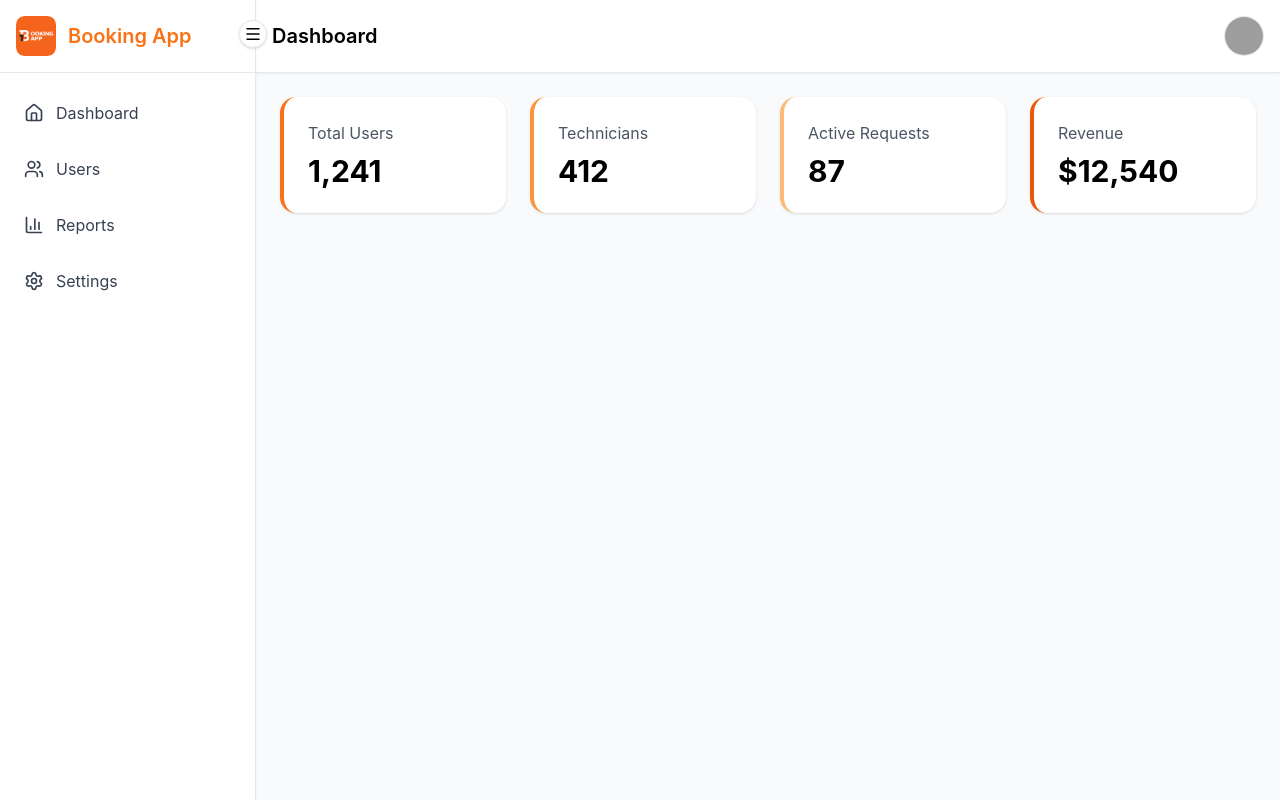
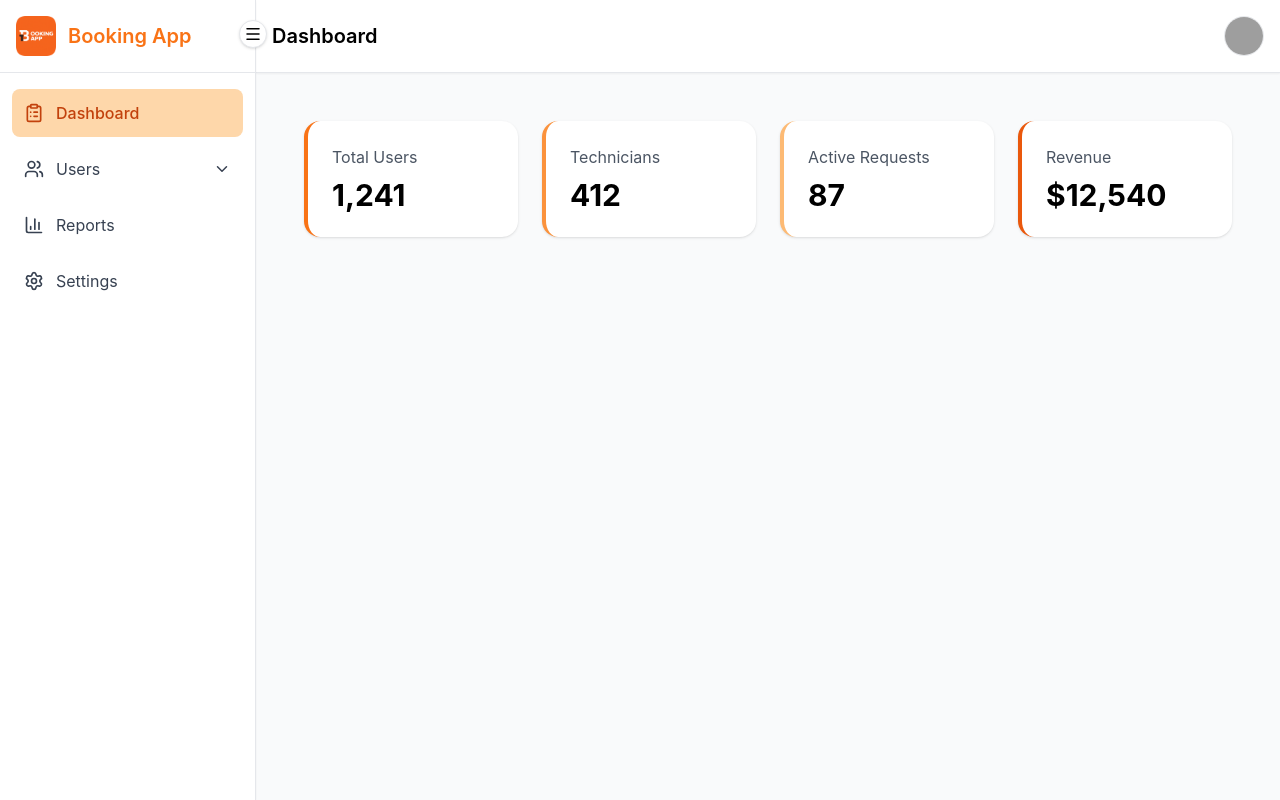
Before and after one commit to NguyenKhaDuy/BookingApp-UI, a React (Create React App) app: page /admin/home in a window 1280 px wide. Built offline with nearby package versions, Linux system fonts and the light colour scheme; grey boxes are pictures that could not be loaded.

Commit message:
Update admin sidebar

```diff
--- a/src/App.jsx
+++ b/src/App.jsx
@@ -13,6 +13,7 @@ import ForgotPassword from './Pages/Client/ForgotPasswordPage/ForgotPasswordPage
 import BookingPage from './Pages/Client/BookingPage/BookingPage';
 import ContactPage from './Pages/Client/ContactPage/ContactPage';
 import AdminHome from './Pages/Admin/AdminHome/AdminHome';
+import AdminCustomer from './Pages/Admin/AdminHome/AdminCustomers';
 import ClientLayout from './Layouts/ClientLayout/ClientLayout';
 import DashboardLayout from './Layouts/AdminLayout/DashboardLayout';
 import TechnicianLayout from './Layouts/TechnicianLayout/TechnicianLayout'
@@ -38,9 +39,10 @@ function App() {
                 </Route>
 
                 {/* ================= ADMIN LAYOUT ================= */}
-                <Route element={<DashboardLayout />}>
-                    <Route path="/admin/home" element={<AdminHome />} />
-                </Route>
+                <Route path='/admin/home' element={<DashboardLayout />} />
+                {/* <Route path="/admin/home" element={<AdminHome />} />
+                    <Route path="/admin/users" element={<AdminCustomer />} /> */}
+                {/* </Route> */}
 
                 {/* ================= TECHNICIAN LAYOUT ================= */}
                 <Route path="/technician/home" element={<TechnicianLayout />} />
--- /dev/null
+++ b/src/Components/Admin/Sidebar/AdminSidebar.jsx
@@ -0,0 +1,110 @@
+import { useState } from 'react';
+import {
+    Menu, ClipboardList, Users, BarChart3, Settings, ChevronDown,
+    User, Wrench        // ➜ THÊM ICON CHO SUBMENU
+} from 'lucide-react';
+import logo from '../../../assets/logo.png';
+
+export default function TechnicianSidebar({ active, setActive }) {
+    const [open, setOpen] = useState(true);
+    const [openUserSubmenu, setOpenUserSubmenu] = useState(false);
+
+    const menu = [
+        { key: 'dashboard', label: 'Dashboard', icon: ClipboardList },
+        {
+            key: 'users',
+            label: 'Users',
+            icon: Users,
+            submenu: [
+                { key: 'users-customer', label: 'Customer', icon: User },
+                { key: 'users-technician', label: 'Technician', icon: Wrench }
+            ]
+        },
+        { key: 'reports', label: 'Reports', icon: BarChart3 },
+        { key: 'settings', label: 'Settings', icon: Settings }
+    ];
+
+    return (
+        <div
+            className={`${open ? 'w-64' : 'w-20'}
+                bg-white border-r shadow-sm h-screen flex flex-col transition-all duration-300 relative`}
+        >
+            {/* Header */}
+            <div className={`flex items-center gap-3 border-b ${open ? 'p-4' : 'p-2'}`}>
+                <img src={logo} alt="logo" className="w-10 h-10" />
+                <h1
+                    className={`text-xl font-semibold text-orange-500 transition-all duration-200
+                    ${!open && 'opacity-0 translate-x-5 pointer-events-none'}`}
+                >
+                    Booking App
+                </h1>
+            </div>
+
+            {/* Toggle Sidebar */}
+            <button
+                onClick={() => setOpen(!open)}
+                className="absolute -right-3 top-5 bg-white border p-1 rounded-full shadow"
+            >
+                <Menu size={18} />
+            </button>
+
+            {/* Menu list */}
+            <div className="mt-4 flex flex-col gap-2 px-3">
+
+                {menu.map((m) => {
+                    const Icon = m.icon;
+                    const hasSubmenu = !!m.submenu;
+
+                    return (
+                        <div key={m.key}>
+                            {/* Menu chính */}
+                            <button
+                                onClick={() => {
+                                    if (hasSubmenu) setOpenUserSubmenu(!openUserSubmenu);
+                                    else setActive(m.key);
+                                }}
+                                className={`flex items-center justify-between p-3 rounded-lg transition-colors w-full
+                                    ${active === m.key ? 'bg-orange-200 text-orange-700 font-medium' : 'text-gray-700 hover:bg-orange-100'}
+                                `}
+                            >
+                                <div className="flex items-center gap-3">
+                                    <Icon size={20} />
+                                    {open && <span>{m.label}</span>}
+                                </div>
+
+                                {hasSubmenu && open && (
+                                    <ChevronDown
+                                        size={18}
+                                        className={`transition-transform ${openUserSubmenu ? 'rotate-180' : ''}`}
+                                    />
+                                )}
+                            </button>
+
+                            {/* Submenu */}
+                            {hasSubmenu && openUserSubmenu && open && (
+                                <div className="ml-10 mt-1 flex flex-col gap-1">
+                                    {m.submenu.map((sub) => {
+                                        const SubIcon = sub.icon;
+
+                                        return (
+                                            <button
+                                                key={sub.key}
+                                                onClick={() => setActive(sub.key)}
+                                                className={`flex items-center gap-2 text-sm p-2 rounded w-full
+                                                    ${active === sub.key ? 'bg-orange-200 text-orange-700 font-medium' : 'text-gray-600 hover:bg-orange-100'}
+                                                `}
+                                            >
+                                                <SubIcon size={18} />
+                                                {sub.label}
+                                            </button>
+                                        );
+                                    })}
+                                </div>
+                            )}
+                        </div>
+                    );
+                })}
+            </div>
+        </div>
+    );
+}
--- a/src/Layouts/AdminLayout/DashboardLayout.jsx
+++ b/src/Layouts/AdminLayout/DashboardLayout.jsx
@@ -1,24 +1,33 @@
 import Sidebar from '../../Components/Admin/Sidebar/Sidebar';
+import AdminSidebar from '../../Components/Admin/Sidebar/AdminSidebar';
 import Header from '../../Components/Admin/Header/Header';
 import { Outlet } from 'react-router-dom';
+import AdminHome from '../../Pages/Admin/AdminHome/AdminHome';
 import { useEffect } from 'react';
+import { useState } from 'react';
 
 export default function DashboardLayout() {
     useEffect(() => {
         document.title = 'Admin Dashboard - Booking app';
     }, []);
 
+    const [active, setActive] = useState('dashboard');
+
     return (
         <div className="flex min-h-screen bg-gray-50">
             {/* Sidebar */}
-            <Sidebar />
+            <AdminSidebar active={active} setActive={setActive} />
 
             {/* Main */}
             <div className="flex-1">
                 <Header />
 
                 {/* Render trang con */}
-                <Outlet />
+                {/* <Outlet /> */}
+                {/* Nội dung trang hiển thị theo active */}
+                <div className="p-6">
+                    <AdminHome active={active} />
+                </div>
             </div>
         </div>
     );
```
